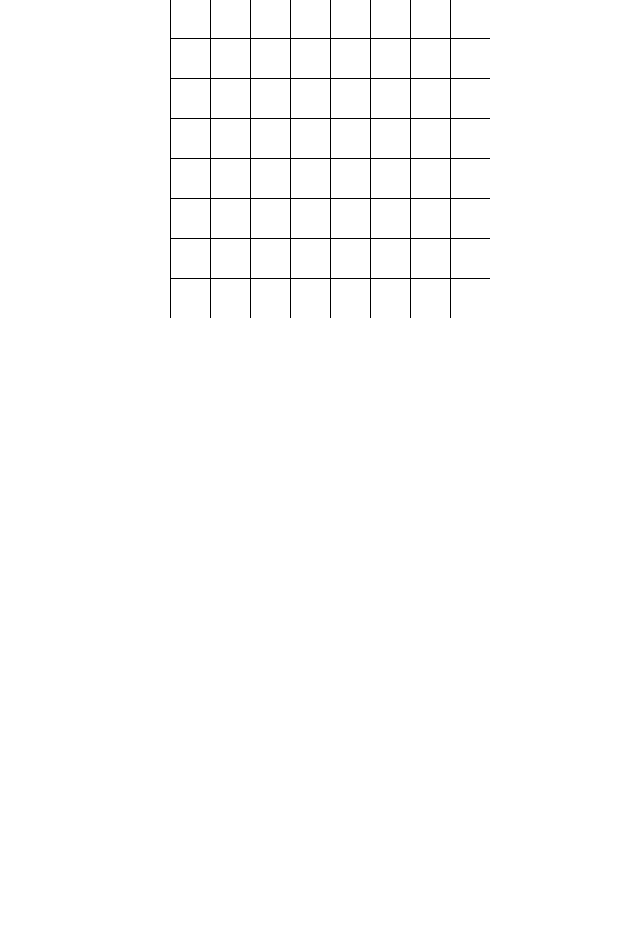
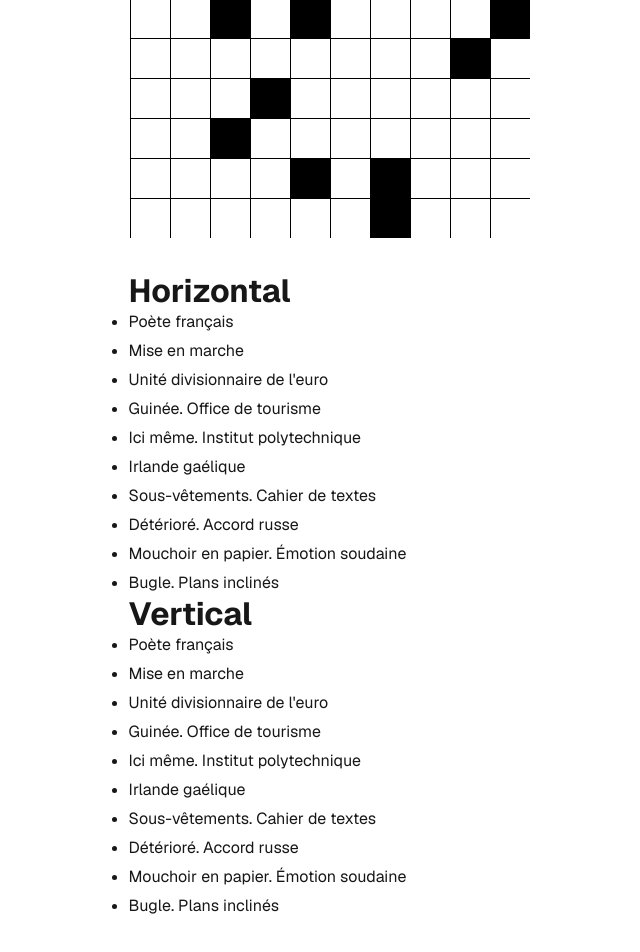
Before and after one commit to aemion/voltaria, a Next.js app: page / in a window 1280 px wide. Shown: the part 378-1330 px from the top of the page, without its empty margins (311-951 px from the left). Before the commit the page ends 860 px from the top, so only its background shows below. Built offline with nearby package versions, Linux system fonts and the light colour scheme.

Commit message:
feat: base for clue and sample grid

```diff
--- /dev/null
+++ b/app/Crosswords/Clue.ts
@@ -0,0 +1,99 @@
+import { Direction, Directions } from "./Direction";
+import Grid from "./Grid";
+import Vector2D from "./Vector2D";
+
+export class Clue {
+  constructor(
+    readonly start: Vector2D,
+    readonly direction: Direction,
+    readonly clue: string
+  ) {}
+
+  key(): string {
+    return `${this.start.x}:${this.start.y}:${this.direction.direction}`;
+  }
+
+  withClue(clue: string) {
+    return new Clue(this.start, this.direction, clue);
+  }
+}
+
+export class ClueCollection {
+  private clues: { [key: string]: Clue };
+
+  constructor(clues: Clue[]) {
+    this.clues = Object.fromEntries(clues.map((clue) => [clue.key(), clue]));
+  }
+
+  static fromGrid(grid: Grid): ClueCollection {
+    const clues: Clue[] = [];
+    [Direction.Horizontal, Direction.Vertical].forEach((direction) => {
+      let length = 0;
+      let start = new Vector2D(0, 0);
+      grid
+        .getCells(direction.direction)
+        .forEach(({ position, value, isLast }) => {
+          if (length === 0) {
+            start = position;
+          }
+
+          if (isLast || value === "#") {
+            if (length > 1) {
+              clues.push(new Clue(start, direction, ""));
+            }
+            length = 0;
+          } else {
+            length++;
+          }
+        });
+    });
+
+    return new ClueCollection(clues);
+  }
+
+  withClue(clue: Clue): ClueCollection {
+    if (this.clues[clue.key()] === clue) {
+      return this;
+    }
+
+    const collection = new ClueCollection([]);
+    collection.clues = Object.assign(this.clues, { [clue.key()]: clue });
+    return collection;
+  }
+
+  getClues() {
+    return this.clues;
+  }
+
+  getHorizontal() {
+    return Object.values(this.clues).filter(
+      (clue) => clue.direction.direction === Directions.Horizontal
+    );
+  }
+
+  getVertical() {
+    return Object.values(this.clues).filter(
+      (clue) => clue.direction.direction === Directions.Horizontal
+    );
+  }
+
+  getHorizontalGroupedByRow() {
+    const horizontal = this.getHorizontal().toSorted(
+      (a, b) => a.start.x - b.start.x
+    );
+    const result: Clue[][] = [];
+    horizontal.forEach((clue) => (result[clue.start.y] ||= []).push(clue));
+
+    return result;
+  }
+
+  getVerticalGroupedByColumn() {
+    const vertical = this.getVertical().toSorted(
+      (a, b) => a.start.y - b.start.y
+    );
+    const result: Clue[][] = [];
+    vertical.forEach((clue) => (result[clue.start.y] ||= []).push(clue));
+
+    return result;
+  }
+}
--- a/app/Crosswords/Crosswords.tsx
+++ b/app/Crosswords/Crosswords.tsx
@@ -3,8 +3,8 @@
 import { ChangeEvent, KeyboardEvent, MouseEvent, useState } from "react";
 import Cell from "./Cell";
 import Vector2D from "./Vector2D";
-import Grid, { Mode } from "./Grid";
-import { Char, isChar } from "./Char";
+import { isChar } from "./Char";
+import sample from "./sample";
 import styles from "./crosswords.module.css";
 import { useFocus } from "./useFocus";
 import { Direction } from "./Direction";
@@ -13,17 +13,8 @@ const cellSize = 40;
 const isProd = process.env.NODE_ENV === "production";
 
 export default function Crosswords() {
-  const [grid, setGrid] = useState(
-    new Grid(
-      ("VOLTARIA".split("") as Char[])
-        .concat(new Array(8 * 11).fill(""))
-        .with(11, "#")
-        .with(12, "#"),
-      8,
-      Mode.Solve
-    )
-  );
-  const [cursor, setCursor] = useState(new Vector2D(0, 1));
+  const [grid, setGrid] = useState(sample);
+  const [cursor, setCursor] = useState(new Vector2D(0, 0));
   const [wordDirection, setWordDirection] = useState(new Vector2D(1, 0));
   const [ref, isFocused, setFocused] = useFocus<HTMLInputElement>();
   const [input, setInput] = useState("");
@@ -139,6 +130,24 @@ export default function Crosswords() {
           />
         ))}
       </svg>
+      <div>
+        <h1>Horizontal</h1>
+        <ul>
+          {grid.clueCollection
+            .getHorizontalGroupedByRow()
+            .map((clues, index) => (
+              <li key={index}>{clues.map((clue) => clue.clue).join(". ")}</li>
+            ))}
+        </ul>
+        <h1>Vertical</h1>
+        <ul>
+          {grid.clueCollection
+            .getVerticalGroupedByColumn()
+            .map((clues, index) => (
+              <li key={index}>{clues.map((clue) => clue.clue).join(". ")}</li>
+            ))}
+        </ul>
+      </div>
     </>
   );
 }
--- a/app/Crosswords/Direction.ts
+++ b/app/Crosswords/Direction.ts
@@ -1,8 +1,8 @@
 import Vector2D from "./Vector2D";
 
 export enum Directions {
-  Horizontal,
-  Vertical,
+  Horizontal = "H",
+  Vertical = "V",
 }
 
 export class Direction {
--- a/app/Crosswords/Grid.ts
+++ b/app/Crosswords/Grid.ts
@@ -1,4 +1,6 @@
 import { Char } from "./Char";
+import { ClueCollection } from "./Clue";
+import { Directions } from "./Direction";
 import Vector2D from "./Vector2D";
 
 export enum Mode {
@@ -6,12 +8,21 @@ export enum Mode {
   Build,
 }
 
+type Cell = {
+  position: Vector2D;
+  value: Char;
+  isFirst: boolean;
+  isLast: boolean;
+};
+
 class Grid {
   readonly height: number;
+  readonly clueCollection: ClueCollection;
   constructor(
     readonly values: Char[],
     readonly width: number,
-    readonly mode: Mode
+    readonly mode: Mode,
+    clueCollection?: ClueCollection
   ) {
     if (!Number.isInteger(width)) {
       throw new Error("Width must be integer");
@@ -22,6 +33,8 @@ class Grid {
       throw new Error("Incorrect number of values in grid");
     }
     this.height = length / width;
+
+    this.clueCollection = clueCollection || ClueCollection.fromGrid(this);
   }
 
   withValue(position: Vector2D, value: Char): Grid {
@@ -36,7 +49,17 @@ class Grid {
     return new Grid(
       this.values.with(this.toIndex(position), value),
       this.width,
-      this.mode
+      this.mode,
+      this.clueCollection
+    );
+  }
+
+  clean(): Grid {
+    return new Grid(
+      this.values.map((value) => (value === "#" ? "#" : "")),
+      this.width,
+      this.mode,
+      this.clueCollection
     );
   }
 
@@ -66,7 +89,7 @@ class Grid {
       return true;
     }
 
-    return this.values[this.toIndex(position)] !== "#";
+    return this.getValue(position) !== "#";
   }
 
   toIndex(position: Vector2D) {
@@ -77,11 +100,27 @@ class Grid {
     return new Vector2D(index % this.width, Math.floor(index / this.width));
   }
 
-  getCells(): Array<{ position: Vector2D; value: Char }> {
-    return this.values.map((value, index) => ({
-      position: this.toPosition(index),
-      value,
-    }));
+  getCells(direction: Directions = Directions.Horizontal): Cell[] {
+    return this.values.map((_, index) => {
+      const realIndex =
+        direction === Directions.Horizontal
+          ? index
+          : (index % this.height) * this.width +
+            Math.floor(index / this.height);
+      const size =
+        direction === Directions.Horizontal ? this.width : this.height;
+      const positionInCollection = index % size;
+      return {
+        position: this.toPosition(realIndex),
+        value: this.values[realIndex],
+        isFirst: positionInCollection === 0,
+        isLast: positionInCollection === size - 1,
+      };
+    });
+  }
+
+  private getValue(position: Vector2D): Char {
+    return this.values[this.toIndex(position)];
   }
 }
 
--- /dev/null
+++ b/app/Crosswords/sample.ts
@@ -0,0 +1,70 @@
+import { Char } from "./Char";
+import { ClueCollection } from "./Clue";
+import Grid, { Mode } from "./Grid";
+
+const lines = [
+  "BAUDELAIRE",
+  "ACTIVATION",
+  "R##CENT#GN",
+  "R#OT#CEANS",
+  "IP#E#EIRE#",
+  "CALECONS#V",
+  "ANA#ALTERE",
+  "DA#KLEENEX",
+  "EMOI#E#IVE",
+  "RAMPES#CES",
+];
+
+const chars = lines.map((line) => line.split("")).flat();
+
+const grid = new Grid(chars as Char[], 10, Mode.Solve);
+
+const definitions = [
+  "Poète français",
+  "Mise en marche",
+  "Unité divisionnaire de l'euro",
+  "Guinée",
+  "Office de tourisme",
+  "Ici même",
+  "Institut polytechnique",
+  "Irlande gaélique",
+  "Sous-vêtements",
+  "Cahier de textes",
+  "Détérioré",
+  "Accord russe",
+  "Mouchoir en papier",
+  "Émotion soudaine",
+  "Bugle",
+  "Plans inclinés",
+  "Collège",
+
+  "Fermer solidement",
+  "Actinium",
+  "Pays d'Amérique centrale",
+  "Ancien do",
+  "Donne le ton",
+  "Club marseillais",
+  "Exercice littéraire",
+  "Monnaie du Laos",
+  "Première femme",
+  "Durcissement de l'épiderme",
+  "Finies en pointe",
+  "Préjudice",
+  "Deux romain",
+  "Poison",
+  "Mauvaise humeur",
+  "Songe",
+  "Affluent du Danube",
+  "Contraries",
+];
+
+const clues = Object.values(grid.clueCollection.getClues()).map((clue, index) =>
+  clue.withClue(definitions[index])
+);
+
+export default new Grid(
+  chars as Char[],
+  10,
+  Mode.Solve,
+  new ClueCollection(clues)
+).clean();
```
